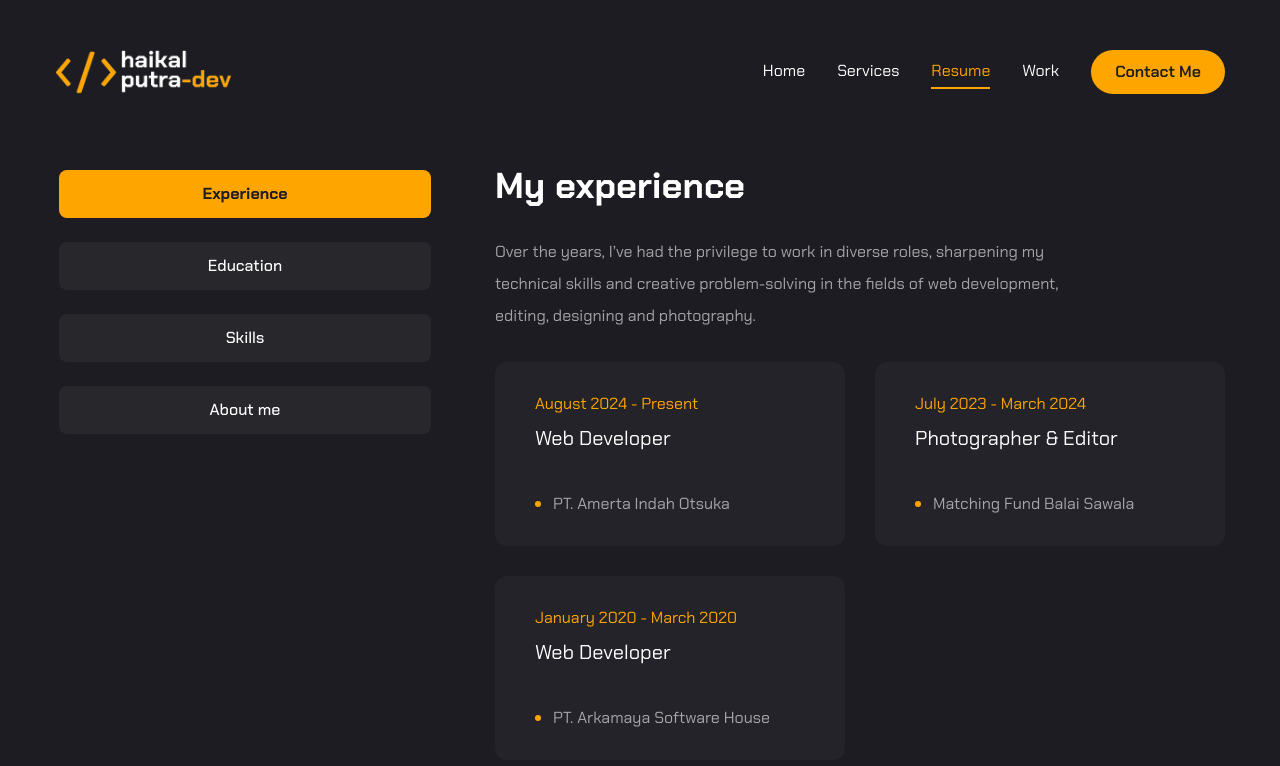
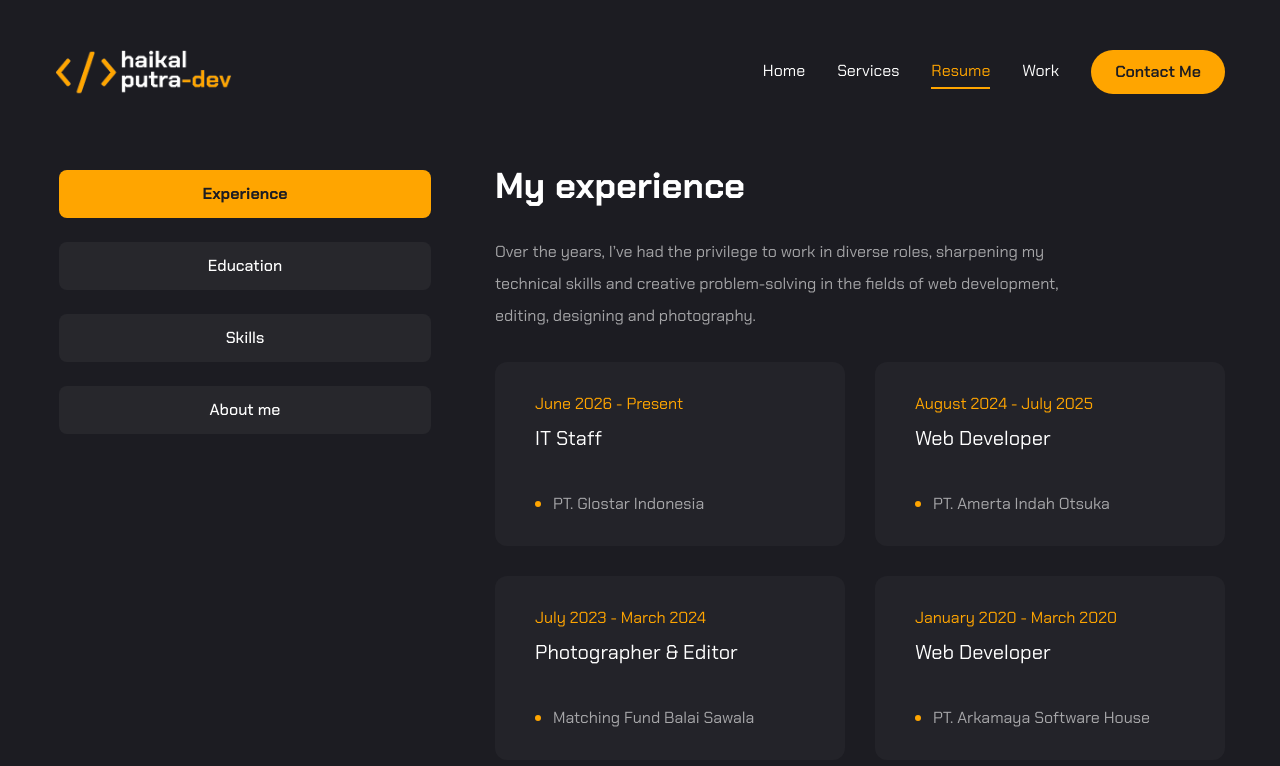
Before and after one commit to haikalputra-dev/my-portfolio, a Next.js app: page /resume in a window 1280 px wide. Shown: the top 766 px of the page. Built offline with nearby package versions, Linux system fonts and the light colour scheme.

Commit message:
update job experience

```diff
--- a/app/resume/page.jsx
+++ b/app/resume/page.jsx
@@ -61,11 +61,16 @@ const experience = {
   description:
     "Over the years, I’ve had the privilege to work in diverse roles, sharpening my technical skills and creative problem-solving in the fields of web development, editing, designing and photography.",
   items: [
+        {
+      company: "PT. Glostar Indonesia",
+      position: "IT Staff",
+      duration: "June 2026 - Present",
+   },
     {
       company: "PT. Amerta Indah Otsuka",
       position: "Web Developer",
-      duration: "August 2024 - Present",
-    },
+      duration: "August 2024 - July 2025",
+  },
     {
       company: "Matching Fund Balai Sawala",
       position: "Photographer & Editor",
```
